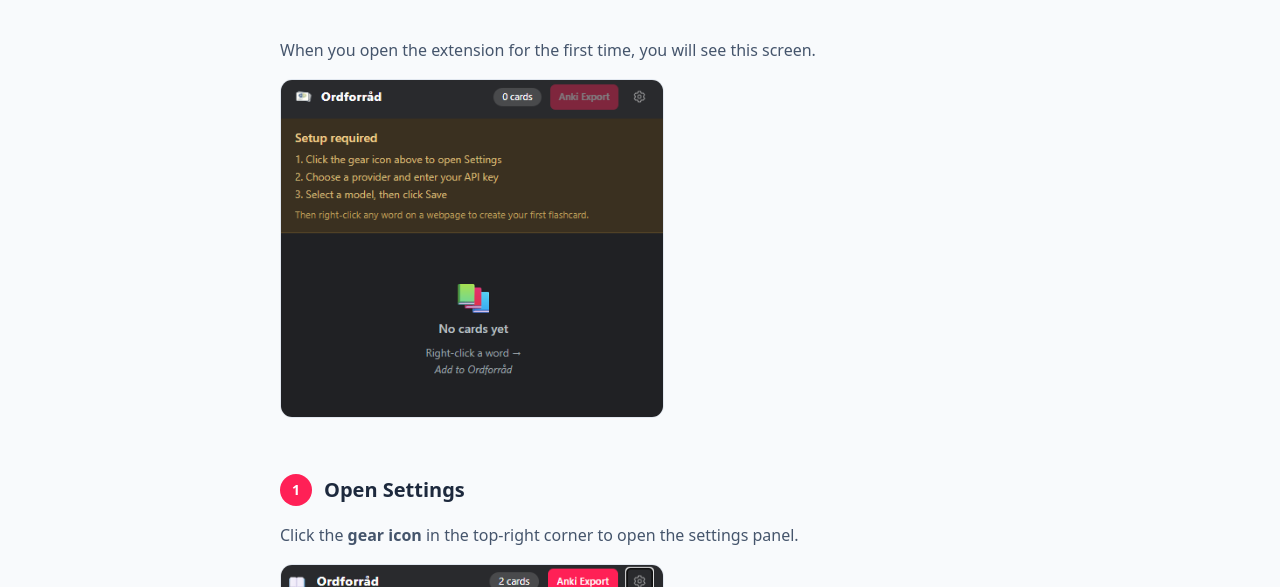
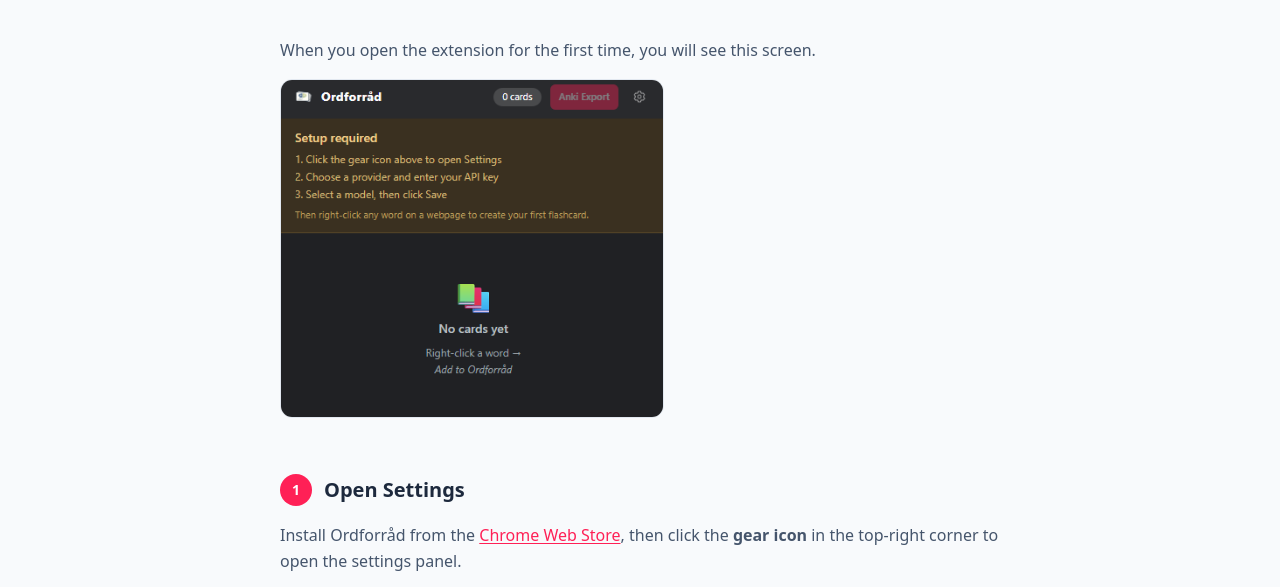
Before and after one commit to u8array/ordforraad, a browser extension: page docs/guide.html in a window 1280 px wide. Shown: the part 155-742 px from the top of the page. Drawn offline with nearby package versions, Linux system fonts and the light colour scheme.

Commit message:
docs: update installation instructions in README and guide

```diff
--- a/docs/guide.html
+++ b/docs/guide.html
@@ -34,7 +34,7 @@
         <h2 class="text-xl font-semibold">Open Settings</h2>
       </div>
       <p class="text-slate-600 leading-relaxed">
-        Click the <strong>gear icon</strong> in the top-right corner to open the settings panel.
+        Install Ordforråd from the <a href="https://chromewebstore.google.com/detail/ordforr%C3%A5d/fjlbelhdclhaohgibdilibokgjkoolih" class="text-rose-500 underline underline-offset-2 hover:text-rose-400">Chrome Web Store</a>, then click the <strong>gear icon</strong> in the top-right corner to open the settings panel.
       </p>
       <img src="screenshots/settings-open.png" alt="Settings panel" class="rounded-xl border border-slate-200 max-w-sm" />
     </section>
```
Also changed, not shown: README.md.
